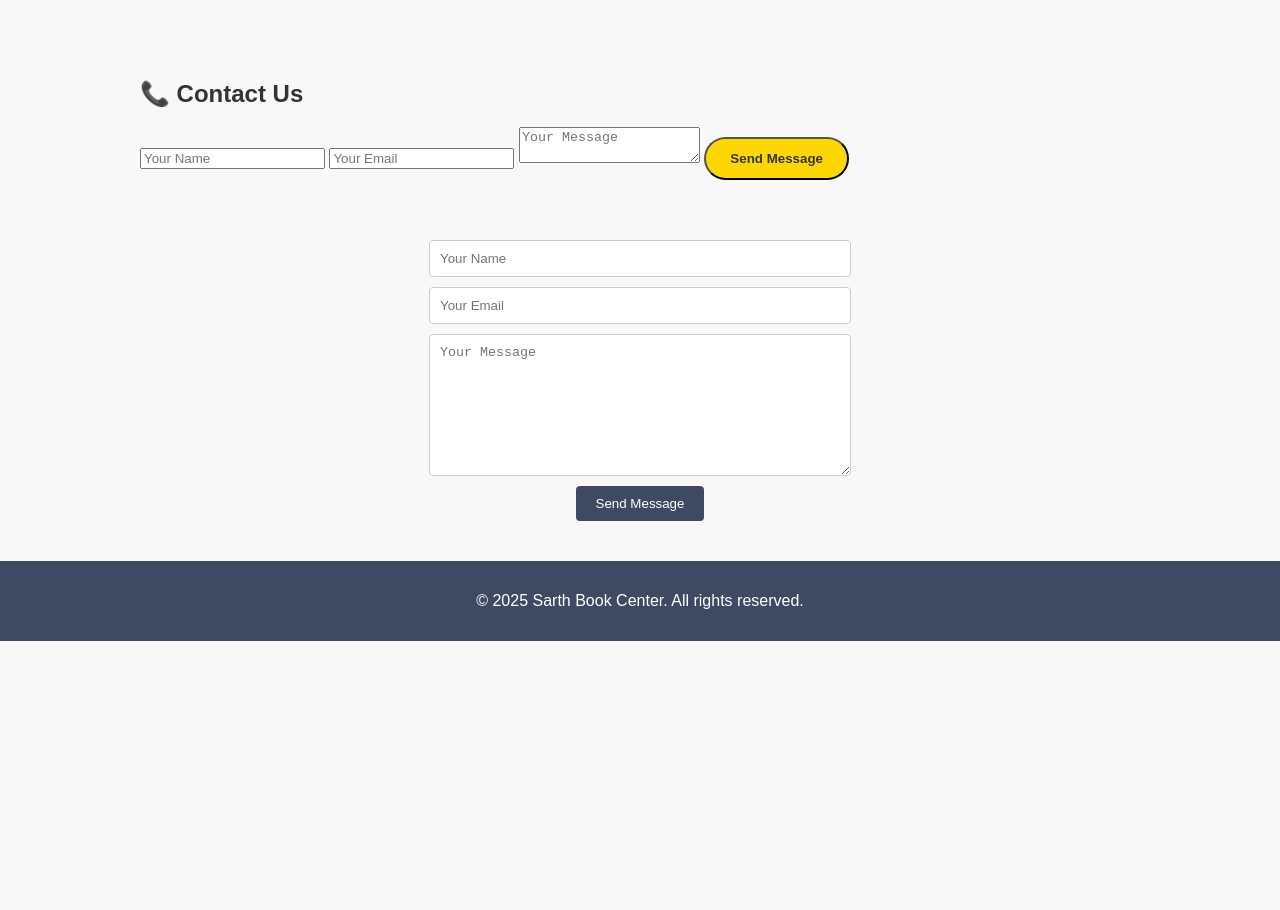
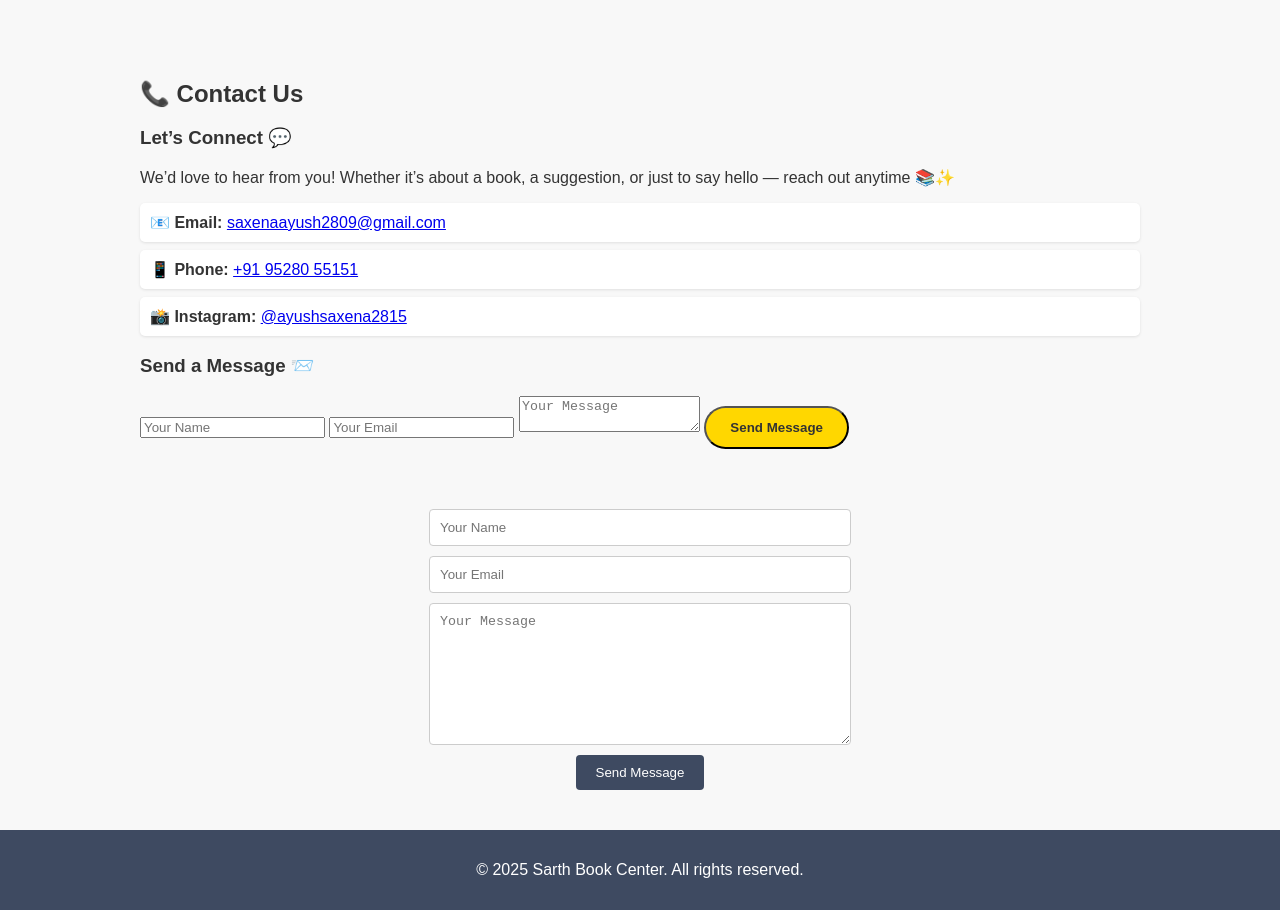
Before and after one commit to Ayush2809-tech/Sarth-Book-Center, a plain HTML site: page index.html in a window 1280 px wide. Shown: the part 2060-2970 px from the top of the page. Before the commit the page ends 2701 px from the top, so only its background shows below. Drawn offline with nearby package versions, Linux system fonts and the light colour scheme.

Commit message:
Update index.html

```diff
--- a/index.html
+++ b/index.html
@@ -72,13 +72,30 @@
 
 <section id="contact" data-aos="fade-up">
   <h2>📞 Contact Us</h2>
-  <form action="https://formspree.io/f/xzbljklp" method="POST" class="contact-form">
-    <input type="text" name="name" placeholder="Your Name" required>
-    <input type="email" name="email" placeholder="Your Email" required>
-    <textarea name="message" placeholder="Your Message"></textarea>
-    <button type="submit" class="btn">Send Message</button>
-  </form>
+  <div class="contact-container">
+
+    <div class="contact-info" data-aos="zoom-in">
+      <h3>Let’s Connect 💬</h3>
+      <p>We’d love to hear from you! Whether it’s about a book, a suggestion, or just to say hello — reach out anytime 📚✨</p>
+      <ul>
+        <li><strong>📧 Email:</strong> <a href="mailto:saxenaayush2809@gmail.com">saxenaayush2809@gmail.com</a></li>
+        <li><strong>📱 Phone:</strong> <a href="tel:+919528055151">+91 95280 55151</a></li>
+        <li><strong>📸 Instagram:</strong> <a href="https://instagram.com/ayushsaxena2815" target="_blank">@ayushsaxena2815</a></li>
+      </ul>
+    </div>
+
+    <div class="contact-form" data-aos="fade-left">
+      <h3>Send a Message 📨</h3>
+      <form action="https://formspree.io/f/xzbljklp" method="POST">
+        <input type="text" name="name" placeholder="Your Name" required>
+        <input type="email" name="email" placeholder="Your Email" required>
+        <textarea name="message" placeholder="Your Message" required></textarea>
+        <button type="submit" class="btn">Send Message</button>
+      </form>
+    </div>
+  </div>
 </section>
+
 
 
   <!-- 📩 Contact Form -->
```
